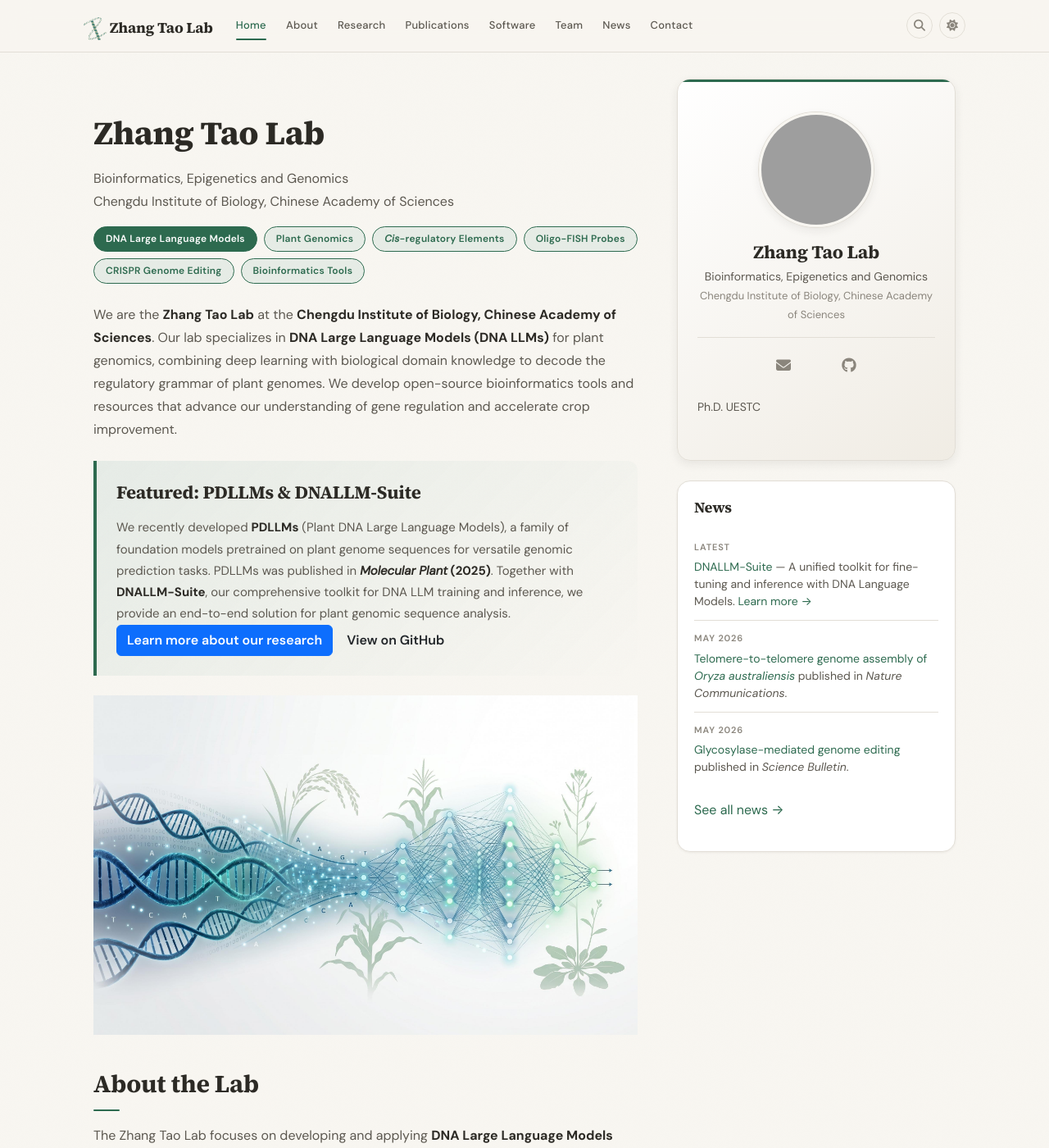
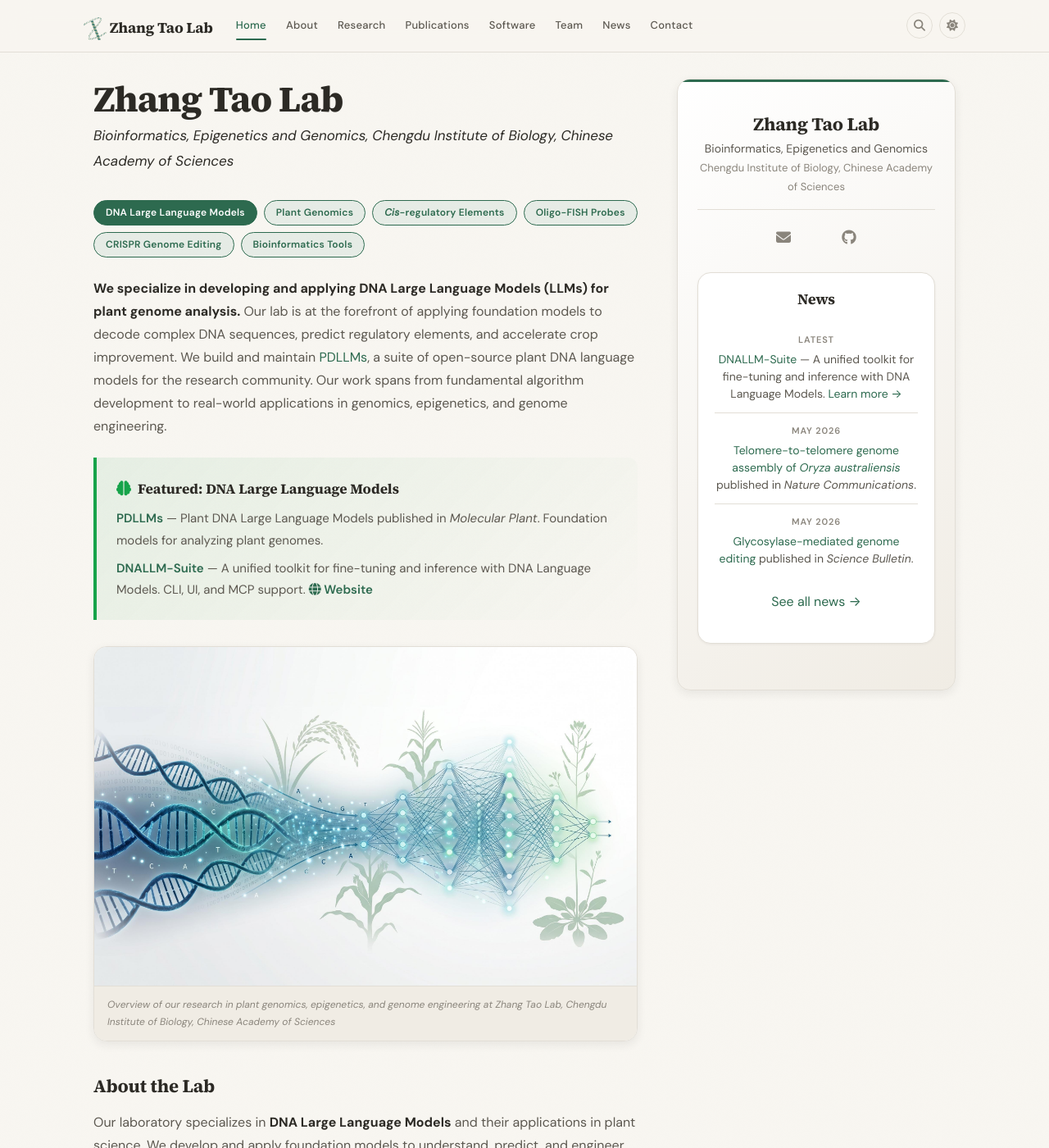
Before and after one commit to zhangtaolab/zhangtaolab.github.io, a Jekyll site: the page built from _pages/home.md, in a window 1280 px wide and 1400 px high. Shown: the whole window at 82% size. Built offline with Jekyll 4.4.1, drawn with Linux system fonts in a browser that asks for light colours; a style sheet for code colours, icons or effects is not loaded; some of the changed text lies outside the part shown.

Commit message:
fix(content): align home hero/featured/banner copy and fix sidebar defects (1-02 Task 4)
- Rewrite _pages/home.md mirroring ref-index left column (home-hero/banner-frame/callout-success classes)
- Remove duplicate home-news block that rendered literal '## News' text
- Remove broken headshot.jpg image from sidebar (file does not exist on disk)
- Remove educationshort list from sidebar profile card (absent on reference)

```diff
--- a/_includes/sidebar.html
+++ b/_includes/sidebar.html
@@ -1,7 +1,4 @@
 <div class="profile-card">
-<a href="{{ site.url }}{{ site.baseurl }}/about">
-<img src="{{ site.url }}{{ site.baseurl }}/images/{{ site.photo }}" class="profile-photo" alt="{{ site.name }}" loading="lazy">
-</a>
 <h4 class="profile-name">{{ site.name }}</h4>
 <p class="profile-title">{{ site.title }}</p>
 <p class="profile-institution">{{ site.institution }}</p>
@@ -14,14 +11,6 @@
 {% if site.links.orcid and site.links.orcid != "" %}<a href="{{ site.links.orcid }}" class="icon-link" title="ORCID"><i class="ai ai-orcid"></i></a>{% endif %}
 {% if site.links.twitter and site.links.twitter != "" %}<a href="{{ site.links.twitter }}" class="icon-link" title="Twitter"><i class="fa-brands fa-x-twitter"></i></a>{% endif %}
 {% if site.links.linkedin and site.links.linkedin != "" %}<a href="{{ site.links.linkedin }}" class="icon-link" title="LinkedIn"><i class="fa-brands fa-linkedin"></i></a>{% endif %}
-</div>
-{% if site.data.pi[0].educationshort %}
-<ul style="text-align: left; margin-top: var(--space-4); list-style: none; padding-left: 0;">
-{% for education in site.data.pi[0].educationshort %}
-<li style="font-size: 0.875rem; color: var(--text-secondary); padding: var(--space-1) 0;">{{ education | replace: "-","&#8211;" }}</li>
-{% endfor %}
-</ul>
-{% endif %}
 </div>
 
 <div class="section-card" style="margin-top: var(--space-6);">
--- a/_pages/home.md
+++ b/_pages/home.md
@@ -9,76 +9,30 @@ permalink: /
 p, li, h1, h2, h3, h4 { max-width: none !important; }
 </style>
 
-<!-- Hero Section -->
-<div class="hero-section" markdown="0">
-  <div class="hero-content">
-    <h1 class="hero-title">{{ site.name }}</h1>
-    <p class="hero-subtitle">
-      {{ site.title }}<br/>
-      {{ site.institution }}
-    </p>
-  </div>
+<h2 class="home-hero">{{ site.name }}</h2>
+<p class="home-hero-sub">{{ site.title }}, {{ site.institution }}</p>
+
+<div class="chip-container" markdown="0">
+<a class="chip" href="{{ site.url }}{{ site.baseurl }}/software/" style="background: var(--accent); color: white; border-color: var(--accent);">DNA Large Language Models</a>
+<a class="chip" href="{{ site.url }}{{ site.baseurl }}/research/">Plant Genomics</a>
+<a class="chip" href="{{ site.url }}{{ site.baseurl }}/research/"><em>Cis</em>-regulatory Elements</a>
+<a class="chip" href="{{ site.url }}{{ site.baseurl }}/research/">Oligo-FISH Probes</a>
+<a class="chip" href="{{ site.url }}{{ site.baseurl }}/research/">CRISPR Genome Editing</a>
+<a class="chip" href="{{ site.url }}{{ site.baseurl }}/software/">Bioinformatics Tools</a>
 </div>
 
-<!-- Research Tags -->
-<div class="chip-container" markdown="0">
-  <a href="{{ site.url }}{{ site.baseurl }}/research" class="chip" style="background: var(--accent); color: white; border-color: var(--accent);">DNA Large Language Models</a>
-  <a href="{{ site.url }}{{ site.baseurl }}/research" class="chip">Plant Genomics</a>
-  <a href="{{ site.url }}{{ site.baseurl }}/research" class="chip"><em>Cis</em>-regulatory Elements</a>
-  <a href="{{ site.url }}{{ site.baseurl }}/research" class="chip">Oligo-FISH Probes</a>
-  <a href="{{ site.url }}{{ site.baseurl }}/research" class="chip">CRISPR Genome Editing</a>
-  <a href="{{ site.url }}{{ site.baseurl }}/research" class="chip">Bioinformatics Tools</a>
+<p><strong>We specialize in developing and applying DNA Large Language Models (LLMs) for plant genome analysis.</strong> Our lab is at the forefront of applying foundation models to decode complex DNA sequences, predict regulatory elements, and accelerate crop improvement. We build and maintain <a href="https://github.com/zhangtaolab/PDLLMs">PDLLMs</a>, a suite of open-source plant DNA language models for the research community. Our work spans from fundamental algorithm development to real-world applications in genomics, epigenetics, and genome engineering.</p>
+
+<div class="callout callout-success" markdown="0">
+<div class="callout-title"><i class="fa-solid fa-brain callout-icon"></i> Featured: DNA Large Language Models</div>
+<p><strong><a href="https://github.com/zhangtaolab/Plant_DNA_LLMs" target="_blank">PDLLMs</a></strong> — Plant DNA Large Language Models published in <em>Molecular Plant</em>. Foundation models for analyzing plant genomes.</p>
+<p style="margin-top: var(--space-2);"><strong><a href="https://github.com/zhangtaolab/DNALLM" target="_blank">DNALLM-Suite</a></strong> — A unified toolkit for fine-tuning and inference with DNA Language Models. CLI, UI, and MCP support. <a href="https://zhangtaolab.org/DNALLM/" target="_blank"><i class="fa-solid fa-globe"></i> Website</a></p>
 </div>
 
-<!-- Intro Section -->
-<div class="home-intro" markdown="1">
-
-We are the **{{ site.name }}** at the **{{ site.institution }}**. Our lab specializes in **DNA Large Language Models (DNA LLMs)** for plant genomics, combining deep learning with biological domain knowledge to decode the regulatory grammar of plant genomes. We develop open-source bioinformatics tools and resources that advance our understanding of gene regulation and accelerate crop improvement.
-
+<div class="banner-frame" markdown="0">
+<img src="{{ site.url }}{{ site.baseurl }}/images/banner.jpg" alt="Plant genome research" loading="lazy"/>
+<div class="banner-caption">Overview of our research in plant genomics, epigenetics, and genome engineering at Zhang Tao Lab, Chengdu Institute of Biology, Chinese Academy of Sciences</div>
 </div>
 
-<!-- Featured Callout -->
-<div class="callout callout-primary" markdown="1">
-
-### Featured: PDLLMs & DNALLM-Suite
-
-We recently developed **PDLLMs** (Plant DNA Large Language Models), a family of foundation models pretrained on plant genome sequences for versatile genomic prediction tasks. PDLLMs was published in ***Molecular Plant* (2025)**. Together with **DNALLM-Suite**, our comprehensive toolkit for DNA LLM training and inference, we provide an end-to-end solution for plant genomic sequence analysis.
-
-[Learn more about our research]({{ site.url }}{{ site.baseurl }}/research){: .btn .btn-primary}
-[View on GitHub]({{ site.links.github }}/PDLLMs){: .btn .btn-outline}
-
-</div>
-
-<!-- Banner Image -->
-<div class="home-banner" markdown="0">
-  <img src="{{ site.url }}{{ site.baseurl }}/images/banner.jpg" alt="Zhang Tao Lab banner" class="img-responsive"/>
-</div>
-
-<!-- About the Lab -->
-<div class="home-about" markdown="1">
-
-## About the Lab
-
-The {{ site.name }} focuses on developing and applying **DNA Large Language Models** and other computational approaches to study plant genomes. Our research spans regulatory element prediction, oligo-FISH probe design, CRISPR-based genome editing, and the development of open-source bioinformatics tools. We are committed to building community resources that bridge the gap between artificial intelligence and plant biology.
-
-Our flagship tools include [**PDLLMs**]({{ site.links.github }}/PDLLMs) (*Molecular Plant*, 2025) for plant DNA language modeling, [**Chorus2**]({{ site.links.github }}/ Chorus2) (*Plant Biotechnology Journal*, 2021) for oligo-FISH probe design, and [**CrisprStitch**]({{ site.links.github }}/CrisprStitch) (*Plant Communications*, 2024) for CRISPR editing analysis. Together, these tools form the [**DNALLM-Suite**]({{ site.links.github }}) — an integrated platform for genomic sequence analysis and genome engineering.
-
-[More about us]({{ site.url }}{{ site.baseurl }}/about){: .btn .btn-primary}
-
-</div>
-
-<!-- News Sidebar -->
-<div class="home-news" markdown="0">
-
-## News
-
-{% for article in site.data.news limit:3 %}
-<div class="news-item">
-<strong class="news-date">{{ article.date }}</strong>
-<span class="news-headline">{{ article.headline }}</span>
-</div>
-{% endfor %}
-
-<p><a href="{{ site.url }}{{ site.baseurl }}/news">See all news &rarr;</a></p>
-
-</div>
+<h3>About the Lab</h3>
+<p>Our laboratory specializes in <strong>DNA Large Language Models</strong> and their applications in plant science. We develop and apply foundation models to understand, predict, and engineer plant genomes. Our work bridges the gap between cutting-edge AI and fundamental biology, spanning computational genomics, epigenetics, and genome editing. We are committed to building open-source tools that accelerate scientific discovery in the era of AI-driven biology.</p>
```
